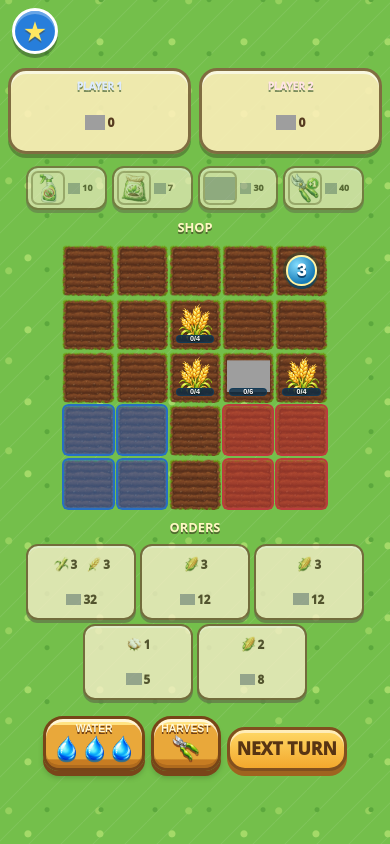
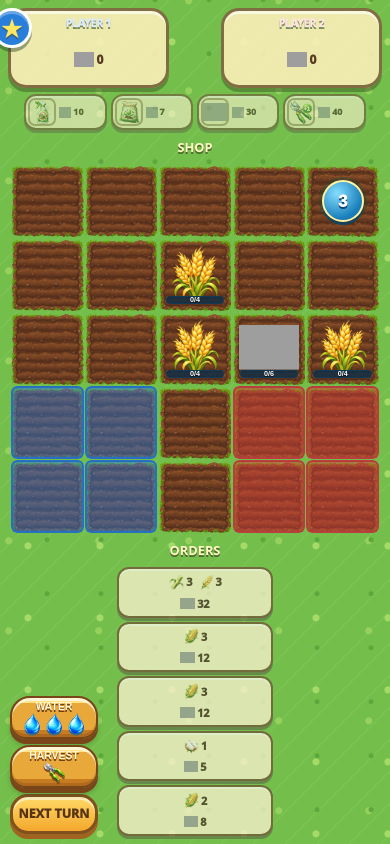
Before and after one commit to josh-clev/farm_game, a plain HTML site: page index.html in a window 390 px wide. Drawn offline with Linux system fonts and the light colour scheme; grey boxes are pictures that could not be loaded.

Commit message:
Anchor game areas and controls to screen edges

```diff
--- a/styles.css
+++ b/styles.css
@@ -1033,3 +1033,198 @@ body {
     box-shadow: none;
   }
 }
+
+/* Keep the main play areas in one full-height stack on every screen. */
+.game {
+  display: grid;
+  grid-template-rows: minmax(0, 1fr);
+  height: 100vh;
+  height: 100dvh;
+  min-height: 0;
+  overflow: hidden;
+  padding: max(8px, env(safe-area-inset-top)) max(8px, env(safe-area-inset-right))
+    max(8px, env(safe-area-inset-bottom)) max(8px, env(safe-area-inset-left));
+}
+
+.board-layout {
+  grid-template-columns: minmax(76px, 0.55fr) minmax(0, 2.5fr) minmax(76px, 0.55fr);
+  height: 100%;
+  min-height: 0;
+}
+
+.center-stack {
+  grid-template-rows: max-content minmax(0, 1fr) max-content;
+  align-self: stretch;
+  height: 100%;
+  min-height: 0;
+  padding: 0;
+}
+
+.shop-board,
+.order-board {
+  align-self: center;
+}
+
+.shop-list,
+.order-list {
+  justify-content: center;
+  flex-wrap: wrap;
+  margin-inline: auto;
+}
+
+.farm-grid {
+  width: auto;
+  height: 100%;
+  max-height: 100%;
+}
+
+.action-dock,
+.action-dock.player-one-dock,
+.action-dock.player-two-dock {
+  position: absolute;
+  z-index: 9;
+  bottom: max(10px, env(safe-area-inset-bottom));
+  display: flex;
+  flex-direction: column;
+  align-items: stretch;
+  justify-self: auto;
+  margin: 0;
+}
+
+.action-dock.player-one-dock {
+  left: max(10px, env(safe-area-inset-left));
+  right: auto;
+}
+
+.action-dock.player-two-dock {
+  right: max(10px, env(safe-area-inset-right));
+  left: auto;
+}
+
+.tool-tray {
+  flex-direction: column;
+}
+
+.tool-button {
+  min-width: clamp(78px, 10vw, 125px);
+}
+
+.next-turn {
+  min-width: clamp(100px, 12vw, 160px);
+  font-size: clamp(0.82rem, 2.2vw, 1.35rem);
+}
+
+@media (max-width: 600px) and (orientation: portrait) {
+  html,
+  body {
+    overflow: hidden;
+  }
+
+  .game {
+    display: grid;
+    height: 100vh;
+    height: 100dvh;
+    min-height: 0;
+    padding: max(8px, env(safe-area-inset-top)) max(8px, env(safe-area-inset-right))
+      max(8px, env(safe-area-inset-bottom)) max(8px, env(safe-area-inset-left));
+  }
+
+  .board-layout {
+    grid-template-columns: minmax(0, 1fr) minmax(0, 1fr);
+    grid-template-rows: max-content minmax(0, 1fr);
+    gap: 6px 52px;
+    height: 100%;
+    max-height: none;
+  }
+
+  .resource-pool {
+    margin: 0;
+    padding: 5px;
+  }
+
+  .center-stack {
+    grid-column: 1 / -1;
+    grid-row: 2;
+    width: 100%;
+  }
+
+  .farm-grid {
+    width: auto;
+    height: 100%;
+    max-width: 100%;
+  }
+
+  .shop-board,
+  .order-board {
+    padding-inline: 0;
+  }
+
+  .shop-list {
+    gap: 4px;
+    width: 100%;
+  }
+
+  .shop-card {
+    flex: 0 1 22%;
+    min-width: 0;
+    min-height: 32px;
+    grid-template-columns: minmax(16px, 28px) minmax(0, 1fr);
+    padding: 2px;
+    border-width: 2px;
+  }
+
+  .order-list {
+    gap: 4px;
+    width: min(100%, calc(100% - clamp(200px, 56vw, 240px)));
+  }
+
+  .order-card {
+    flex: 0 1 100%;
+    min-height: clamp(34px, 6vh, 52px);
+    grid-template-columns: 1fr;
+    gap: 2px;
+    padding: 3px;
+    border-width: 2px;
+  }
+
+  .order-items {
+    gap: 2px 5px;
+  }
+
+  .order-item,
+  .order-reward {
+    font-size: clamp(0.62rem, 2.8vw, 0.9rem);
+    white-space: nowrap;
+  }
+
+  .turn-badge {
+    top: max(8px, env(safe-area-inset-top));
+    right: auto;
+    left: 50%;
+    width: 40px;
+    transform: translateX(-50%);
+  }
+
+  .tool-button {
+    min-width: 76px;
+    min-height: 40px;
+    padding: 3px;
+    border-width: 2px;
+  }
+
+  .tool-icons {
+    min-height: 20px;
+  }
+
+  .tool-icon {
+    width: 22px;
+    height: 22px;
+  }
+
+  .next-turn {
+    min-width: 88px;
+    min-height: 40px;
+    padding: 5px 4px;
+    font-size: 0.78rem;
+  }
+}
```
